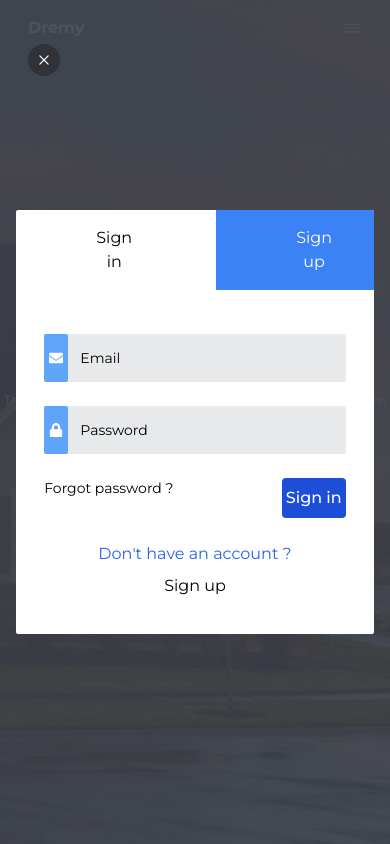
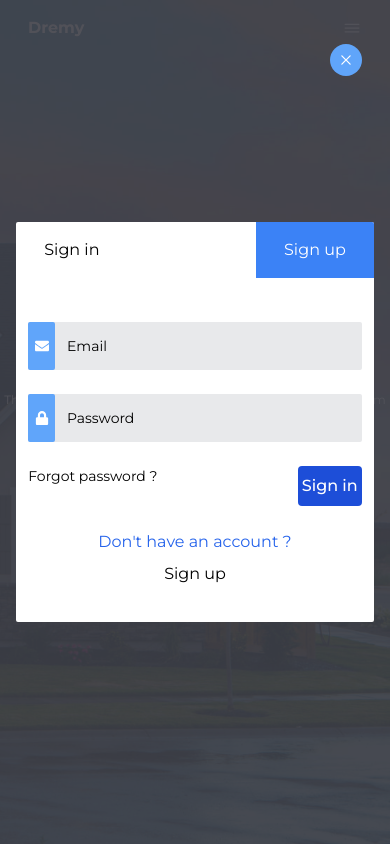
Before and after one commit to yuransimao/Property-website-landingpage, a React (Vite) app in the folder FrontEnd/: page / in a window 390 px wide. Shown: the top 844 px of the page. Built offline with nearby package versions, Linux system fonts and the light colour scheme.

Commit message:
adding animation

```diff
--- a/FrontEnd/package.json
+++ b/FrontEnd/package.json
@@ -11,6 +11,7 @@
   },
   "dependencies": {
     "@hookform/resolvers": "^3.3.4",
+    "framer-motion": "^11.0.3",
     "react": "^18.2.0",
     "react-dom": "^18.2.0",
     "react-hook-form": "^7.50.1",
--- a/FrontEnd/src/components/form/form.jsx
+++ b/FrontEnd/src/components/form/form.jsx
@@ -3,6 +3,9 @@ import { Inputs, Button } from '../'
 import { FaUserAlt,FaEnvelope , FaLock} from "react-icons/fa";
 import {useForm} from 'react-hook-form'
 import {zodResolver} from "@hookform/resolvers/zod"
+import {motion} from "framer-motion"
+import {slideAnimation, headTextAnimation } from "../../config/motion"
+
 import z from 'zod';
 
 const schema = z.object({
@@ -47,14 +50,16 @@ function Form() {
 
   return (
     <React.Fragment>
-      <div className='bg-white rounded-sm overflow-hidden   w-11/12 lg:w-2/5 md:w-3/6 sm:w-[70%]'>
+      <div className='bg-white rounded-sm overflow-hidden w-11/12 lg:w-2/5 md:w-3/6 sm:w-[70%]'>
         <div className='flex items-center justify-between gap-1'>
-          <button className={`py-4 px-20 ${ChangeForms !== TextBtnSignin && 'bg-blue-500 text-white'} `} onClick={(e) =>haldleOnclick(e)}><h3>{TextBtnSignin}</h3></button>
-          <button className={`py-4 px-20 ${ChangeForms !== TextBtnSignup  && 'bg-blue-500 text-white'}`} onClick={(e) =>haldleOnclick(e)}><h2>{TextBtnSignup}</h2></button>
+          <button className={`py-4 px-7 lg:px-20 md:16 sm:px-8 ${ChangeForms !== TextBtnSignin && 'bg-blue-500 text-white'} `} onClick={(e) =>haldleOnclick(e)}><h3>{TextBtnSignin}</h3></button>
+          <button className={`py-4 px-7 lg:px-20 md:16 sm:px-8 ${ChangeForms !== TextBtnSignup  && 'bg-blue-500 text-white'}`} onClick={(e) =>haldleOnclick(e)}><h2>{TextBtnSignup}</h2></button>
         </div>
         <div>
           {ChangeForms === TextBtnSignup  ? (
-          <form onSubmit={handleSubmit(createUser)} className='px-7 py-9 '>
+
+            <motion.div {...headTextAnimation}>
+          <form onSubmit={handleSubmit(createUser)} className='px-3 lg:px-7 md:px-5 sm:px-3 py-9 '>
 
             <div className='py-2 mb-2'>
               <Inputs type='text'  labelName='Username' id='userName' icon={<FaUserAlt size={14} />} register={{...register('userName')}} />
@@ -88,8 +93,12 @@ function Form() {
               <a onClick={(e) => haldleOnclick(e)} className='cursor-pointer transition-all duration-700 hover:underline hover:text-red-800'>{TextBtnSignin}</a>
             </div>
 
-          </form>):(
-            <form action="" className='px-7 py-9 '>
+          </form>
+          </motion.div>
+          ):(
+
+
+            <form action="" className='px-3 lg:px-7 md:px-5 sm:px-3 py-9'>
 
             <div className='py-2 mb-2'>
               <Inputs type='email'  labelName='Email' id='Email' icon={<FaEnvelope size={14} />} />
--- a/FrontEnd/src/components/mordalbox/mordalbox.jsx
+++ b/FrontEnd/src/components/mordalbox/mordalbox.jsx
@@ -1,18 +1,22 @@
 import React from 'react'
 import P from 'prop-types'
+import {slideAnimation } from "../../config/motion"
+import { RxCross2 } from "react-icons/rx";
+import {motion} from "framer-motion"
 
-import { RxCross2 } from "react-icons/rx";
 function Mordalbox({children, onclick}) {
   return (
     <React.Fragment>
-        <div className='fixed flex items-center justify-center h-dvh w-dvw z-[60] bg-zinc-700/90' >
-        <div className='absolute left-4 top-8 p-3 z-[60]'>
-             <button  onClick={ () => onclick(false)} className={`pointer p-2 bg-zinc-800/60 rounded-full transition-all hover:bg-zinc-800/50 text-white `}>
+        <div className='fixed  h-dvh w-dvw z-[60]' >
+      <motion.div {...slideAnimation('down')} className=' bg-zinc-700/90 w-full h-full flex items-center justify-center'>
+        <div className='absolute right-4 lg:right-20 md:right-10 sm:right-5 top-8 p-3 z-[60]'>
+             <button  onClick={ () => onclick(false)} className={`pointer p-2 bg-blue-400 rounded-full transition-all hover:bg-blue-600 text-white `}>
               <RxCross2 />
               </button>
              </div>
             {children}
 
+        </motion.div>
         </div>
     </React.Fragment>
   )
--- /dev/null
+++ b/FrontEnd/src/config/motion.js
@@ -0,0 +1,78 @@
+export const transition = { type: "spring", duration: 0.8 };
+
+export const slideAnimation = (direction) => {
+  return {
+    initial: {
+      x: direction === "left" ? 100 : direction === "right" ? 100 : 0,
+      y: direction === "up" ? 100 : direction === "down" ? -10 : 0,
+      opacity: 0,
+      transition: { ...transition, delay: 0.5 },
+    },
+    animate: {
+      x: 0,
+      y: 0,
+      opacity: 1,
+      transition: { ...transition, delay: 0 },
+    },
+    exit: {
+      x: direction === "left" ? -100 : direction === "right" ? 100 : 0,
+      y: direction === "up" ? 100 : direction === "down" ? -100 : 0,
+      transition: { ...transition, delay: 0.2 },
+    },
+  };
+};
+
+export const fadeAnimation = {
+    initial: {
+      opacity: 0,
+      transition: { ...transition, delay: 0.2 },
+    },
+    animate: {
+      opacity: 1,
+      transition: { ...transition, delay: 0 },
+    },
+    exit: {
+      opacity: 0,
+      transition: { ...transition, delay: 0.4 },
+    },
+  };
+
+  export const headTextAnimation = {
+    initial: { x: 0, opacity: 0 },
+    animate: { x: 0, opacity: 1 },
+    transition: {
+      type: "spring",
+      damping: 5,
+      stiffness: 40,
+      restDelta: 0.001,
+      duration: 0.3,
+    },
+  };
+
+  export const headContentAnimation = {
+    initial: { y: 10,x:0, opacity: 0 },
+    animate: { y: 0,x:0, opacity: 1 },
+    transition: {
+      type: "spring",
+      damping: 7,
+      stiffness: 30,
+      restDelta: 0.001,
+      duration: 0.6,
+      delay: 0.2,
+      delayChildren: 0.2,
+    },
+  };
+
+  export const headContainerAnimation = {
+    initial: { x: 0, opacity: 0, transition: { ...transition, delay: 0.5 } },
+    animate: { x: 0, opacity: 1, transition: { ...transition, delay: 0 } },
+    exit: { x: -100, opacity: 0, transition: { ...transition, delay: 0 } },
+  };
+
+
+  export const SlideText = {
+    initial: { opacity: 0, x: -20 , delay: 0.5},
+    animate: { opacity: 1, x: 0 },
+    exit: { opacity: 0, x: 20,delay: 0 },
+    transition: { ...transition },
+  };
```
Also changed, not shown: 1 other file (tests, documents, lock files or other folders).
